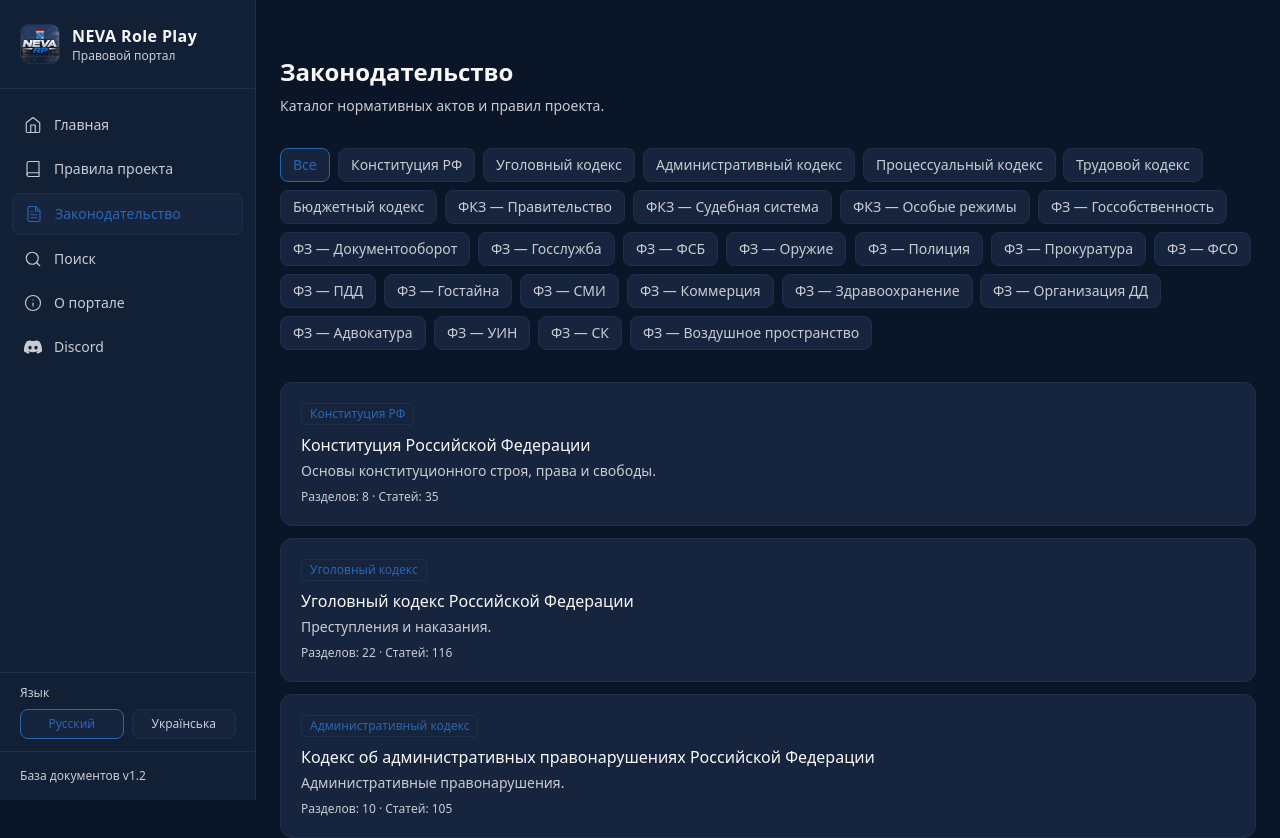
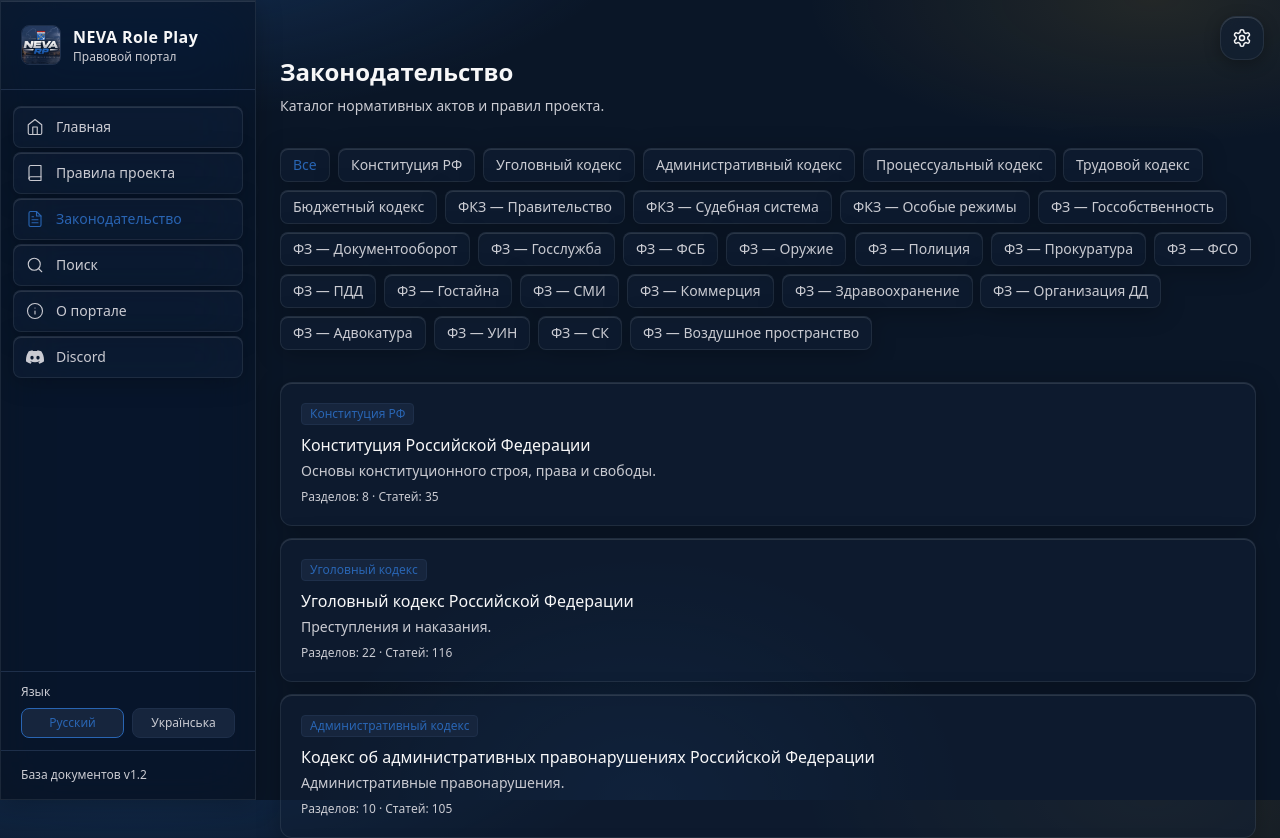
Before and after one commit to Enly52NGG/onyx, a Next.js app: page /documents in a window 1280 px wide. Shown: the top 838 px of the page. Built offline with nearby package versions, Linux system fonts and the light colour scheme.

Commit message:
Add files via upload

```diff
--- a/src/app/globals.css
+++ b/src/app/globals.css
@@ -260,3 +260,115 @@ input[type="search"]:focus, input[type="text"]:focus {
 ::-webkit-scrollbar-thumb {
   transition: background var(--dur-fast) var(--ease-out);
 }
+
+/* ===== Liquid Glass (iOS-style) ===== */
+:root {
+  --glass-alpha: 0.55;
+  --glass-blur: 28px;
+  --glass-saturate: 180%;
+}
+
+/* Soft ambient background for glass to refract */
+body {
+  background:
+    radial-gradient(ellipse 80% 50% at 10% -10%, rgba(41, 101, 179, 0.35), transparent 50%),
+    radial-gradient(ellipse 60% 40% at 90% 0%, rgba(214, 165, 43, 0.12), transparent 45%),
+    radial-gradient(ellipse 50% 60% at 50% 100%, rgba(41, 101, 179, 0.2), transparent 50%),
+    #0A1627;
+  background-attachment: fixed;
+}
+
+/* Glass surfaces */
+.glass,
+aside,
+.glass-panel,
+a[class*="rounded-xl"],
+a[class*="rounded-lg"],
+.rounded-xl,
+.rounded-2xl {
+  background: rgba(18, 32, 54, var(--glass-alpha)) !important;
+  backdrop-filter: blur(var(--glass-blur)) saturate(var(--glass-saturate));
+  -webkit-backdrop-filter: blur(var(--glass-blur)) saturate(var(--glass-saturate));
+  border: 1px solid rgba(255, 255, 255, 0.08) !important;
+  box-shadow:
+    0 4px 24px rgba(0, 0, 0, 0.25),
+    inset 0 1px 0 rgba(255, 255, 255, 0.12);
+}
+
+/* Sidebar stronger glass */
+aside {
+  background: rgba(10, 22, 39, calc(var(--glass-alpha) + 0.15)) !important;
+  border-right: 1px solid rgba(255, 255, 255, 0.08) !important;
+}
+
+/* Gear button */
+.gear-btn {
+  background: rgba(18, 32, 54, var(--glass-alpha));
+  backdrop-filter: blur(20px) saturate(160%);
+  -webkit-backdrop-filter: blur(20px) saturate(160%);
+  border: 1px solid rgba(255, 255, 255, 0.15);
+  color: #F7F7F8;
+  box-shadow: 0 4px 16px rgba(0, 0, 0, 0.3), inset 0 1px 0 rgba(255, 255, 255, 0.15);
+  transition: transform 240ms cubic-bezier(0.22, 1, 0.36, 1), box-shadow 240ms;
+}
+.gear-btn:hover {
+  transform: scale(1.06);
+  box-shadow: 0 6px 20px rgba(41, 101, 179, 0.35), inset 0 1px 0 rgba(255, 255, 255, 0.2);
+}
+.gear-icon {
+  transition: transform 480ms cubic-bezier(0.22, 1, 0.36, 1);
+}
+.gear-btn:hover .gear-icon,
+.gear-open .gear-icon {
+  transform: rotate(90deg);
+}
+.gear-open {
+  background: rgba(41, 101, 179, 0.45) !important;
+}
+
+/* Panel appear */
+.glass-panel {
+  animation: panelIn 280ms cubic-bezier(0.22, 1, 0.36, 1) both;
+}
+@keyframes panelIn {
+  from {
+    opacity: 0;
+    transform: translateY(-8px) scale(0.96);
+  }
+  to {
+    opacity: 1;
+    transform: translateY(0) scale(1);
+  }
+}
+
+/* Custom slider */
+.glass-slider {
+  -webkit-appearance: none;
+  appearance: none;
+  height: 6px;
+  border-radius: 999px;
+  background: linear-gradient(90deg, rgba(41, 101, 179, 0.4), rgba(255, 255, 255, 0.25));
+  outline: none;
+}
+.glass-slider::-webkit-slider-thumb {
+  -webkit-appearance: none;
+  width: 20px;
+  height: 20px;
+  border-radius: 50%;
+  background: #F7F7F8;
+  border: 2px solid #2965B3;
+  box-shadow: 0 2px 8px rgba(0, 0, 0, 0.35);
+  cursor: pointer;
+  transition: transform 160ms;
+}
+.glass-slider::-webkit-slider-thumb:hover {
+  transform: scale(1.15);
+}
+.glass-slider::-moz-range-thumb {
+  width: 20px;
+  height: 20px;
+  border-radius: 50%;
+  background: #F7F7F8;
+  border: 2px solid #2965B3;
+  cursor: pointer;
+}
--- a/src/app/layout.tsx
+++ b/src/app/layout.tsx
@@ -2,6 +2,7 @@ import type { Metadata } from "next";
 import { Geist, Geist_Mono } from "next/font/google";
 import "./globals.css";
 import { Sidebar } from "@/components/Sidebar";
+import { GlassSettings } from "@/components/GlassSettings";
 import { I18nProvider } from "@/lib/i18n";
 
 const geistSans = Geist({
@@ -36,6 +37,7 @@ export default function RootLayout({
         <I18nProvider>
           <div className="flex min-h-screen">
             <Sidebar />
+            <GlassSettings />
             <main className="flex-1 min-w-0 overflow-x-hidden">{children}</main>
           </div>
         </I18nProvider>
```
